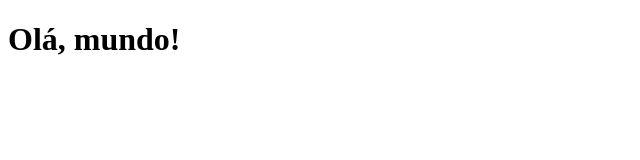
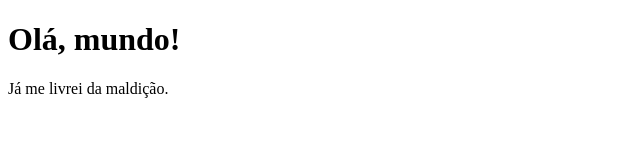
Before and after one commit to Brrn91/estudos-javascript, a plain HTML site: page exercicios/aula04/ex001.html in a window 1280 px wide. Shown: the whole page, without its empty margins (0-640 px from the left). Drawn offline with Linux system fonts and the light colour scheme.

Commit message:
Parágrafo

```diff
--- a/exercicios/aula04/ex001.html
+++ b/exercicios/aula04/ex001.html
@@ -9,6 +9,7 @@
 
 <body>
   <h1>Olá, mundo!</h1>
+  <p>Já me livrei da maldição.</p>
 </body>
 
 </html>
```
